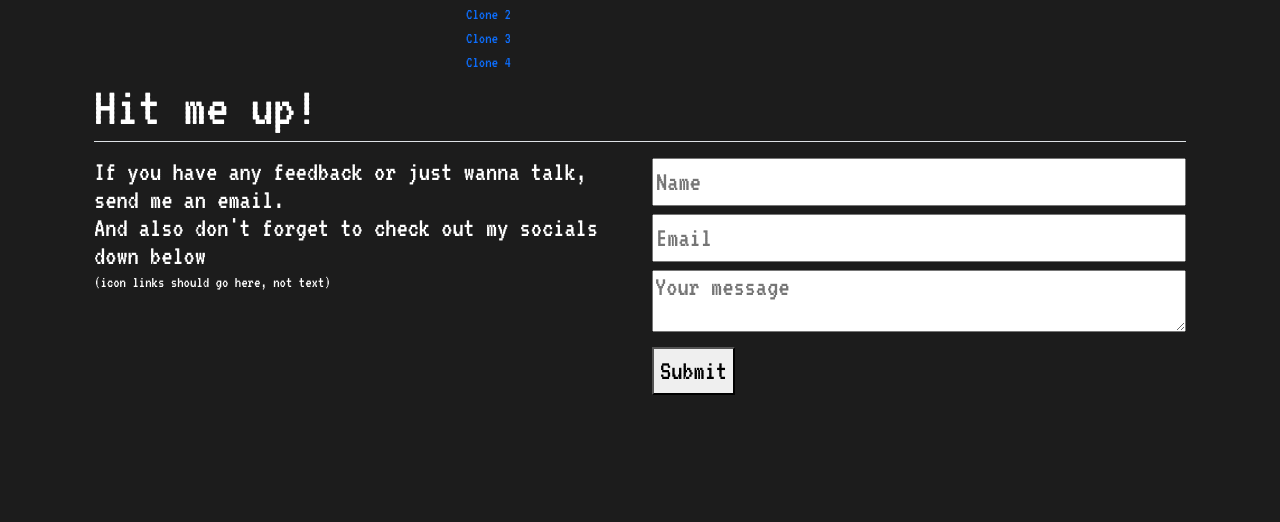
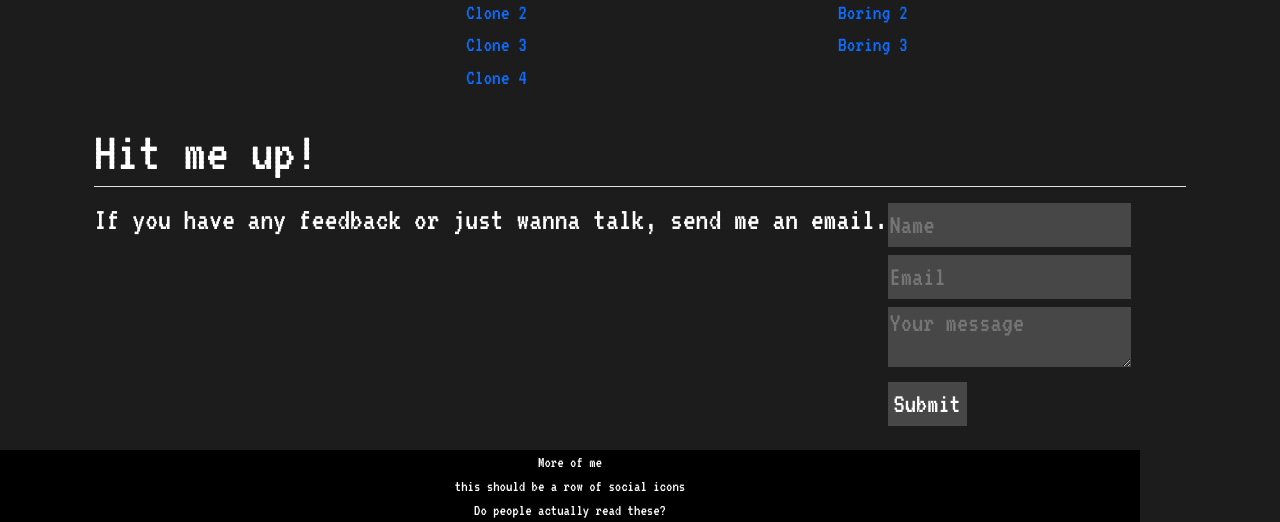
Before and after one commit to Vulp0/portfolio, a plain HTML site: page index.html in a window 1280 px wide. Shown: the part 762-1284 px from the top of the page. Before the commit the page ends 1157 px from the top, so only its background shows below. Drawn offline with nearby package versions, Linux system fonts and the light colour scheme.

Commit message:
A few changes

```diff
--- a/index.html
+++ b/index.html
@@ -38,12 +38,12 @@
 
         <div id="who" class="container">
             <h2 class="display-4 border-bottom">Who?</h2>
-            <p class="fs-2 lh-1">A guy from mexico who builds things and loves all things code.<br>Some of my interests are computers, gaming and breaking stuff.</p>
+            <p class="fs-2 lh-1">A guy from mexico who builds things and loves all things code.<br>Some of my interests are computers, gaming and learning new things.</p>
         </div>
 
 
         <div id="projects">
-            <h3 class="display-4 border-bottom">Some of my projects</h3>
+            <h3 class="display-4 border-bottom">My (cool) projects</h3>
             <div class="container">
                 <div class="row">
                     <div class="col">
@@ -81,7 +81,7 @@
                     </div>
                     <div class="col">
                         <p class="m-0 fs-1">Boring/Misc</p>
-                        <div class="boring">
+                        <div class="proj-list boring">
                             <a class="text-decoration-none" href="">Boring 1</a>
                             <a class="text-decoration-none" href="">Boring 2</a>
                             <a class="text-decoration-none" href="">Boring 3</a>
@@ -92,16 +92,15 @@
         </div>
 
 
-        <div id="contact" class="container">
+        <div id="contact" class="container my-4">
             <p class="display-4 border-bottom">Hit me up!</p>
-            <div class="row">
-                <div class="col">
+            <div class="column-help d-flex flex-md-row">
+                <div class="">
                     <div class="container">
-                        <div class="row lh-1 fs-3">If you have any feedback or just wanna talk, send me an email.<br>And also don't forget to check out my socials down below</div>
-                        <div class="row">(icon links should go here, not text)</div>
+                        <div class="row lh-1 fs-2 mb-3">If you have any feedback or just wanna talk, send me an email.</div>
                     </div>
                 </div>
-                <div class="col">
+                <div class="">
                     <form>
                         <div>
                             <input class="mb-2 fs-3 w-100" type="text" placeholder="Name">
@@ -118,9 +117,17 @@
                 </div>
             </div>
         </div>
-
         <!-- <p>To do: build contact section, resume section(will be a WIP), and keep tuning the style</p>
         <p>You are using bootstrap 5.3: https://getbootstrap.com/docs/5.3/getting-started/introduction/</p> -->
+    </div>
+    <div id="footer" class="container bg-black m-0 p-0 text-center">
+        <p>More of me</p>
+        <div id="social-icons">
+            <p>this should be a row of social icons</p>
+        </div>
+        <div id="motd">
+            <p>Do people actually read these?</p>
+        </div>
     </div>
 
     <script src="https://cdn.jsdelivr.net/npm/bootstrap@5.3.0-alpha1/dist/js/bootstrap.bundle.min.js" integrity="sha384-w76AqPfDkMBDXo30jS1Sgez6pr3x5MlQ1ZAGC+nuZB+EYdgRZgiwxhTBTkF7CXvN" crossorigin="anonymous"></script>
--- a/styles.css
+++ b/styles.css
@@ -8,6 +8,17 @@ body {
     font-family: 'VT323', monospace;
 }
 
+form input, textarea, button {
+    background-color: #474747;
+    border: none;
+    color: white;
+}
+
+form button:hover {
+    background-color: #5c5c5c;
+}
+
+/* Note to myself: come up with a more interesting color for links */
 /* a {
     color: green;
 }
@@ -20,7 +31,7 @@ a:hover {
     display: flex;
     flex-direction: column;
     justify-content: center;
-    height: 40vh;
+    height: 35vh;
 }
 
 /* #projects {
@@ -30,8 +41,18 @@ a:hover {
 .proj-list {
     display: flex;
     flex-direction: column;
+    font-size: 136%;
 }
 
 .proj-list a {
     width: fit-content;
 }
+
+.column-help {
+    flex-direction: column;
+}
+
+#footer p {
+    margin: 0;
+    padding: 0;
+}
```
